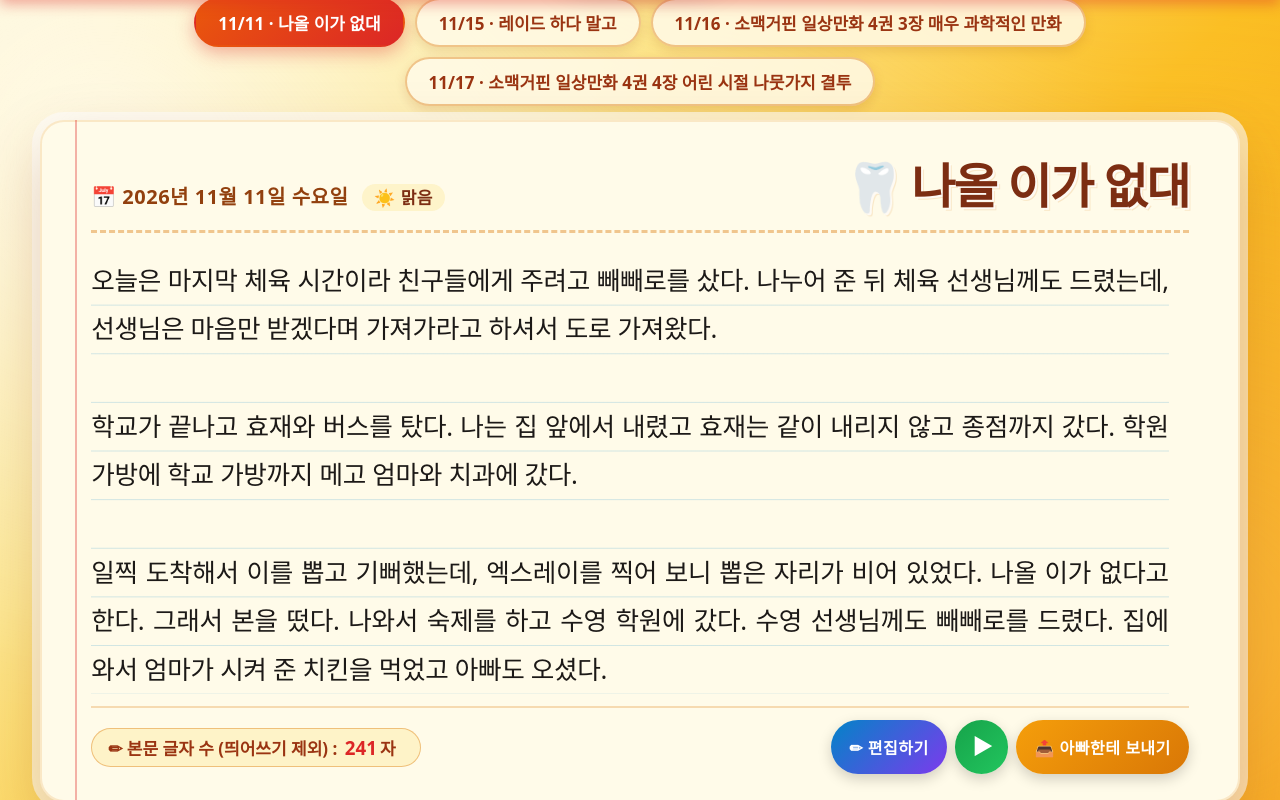
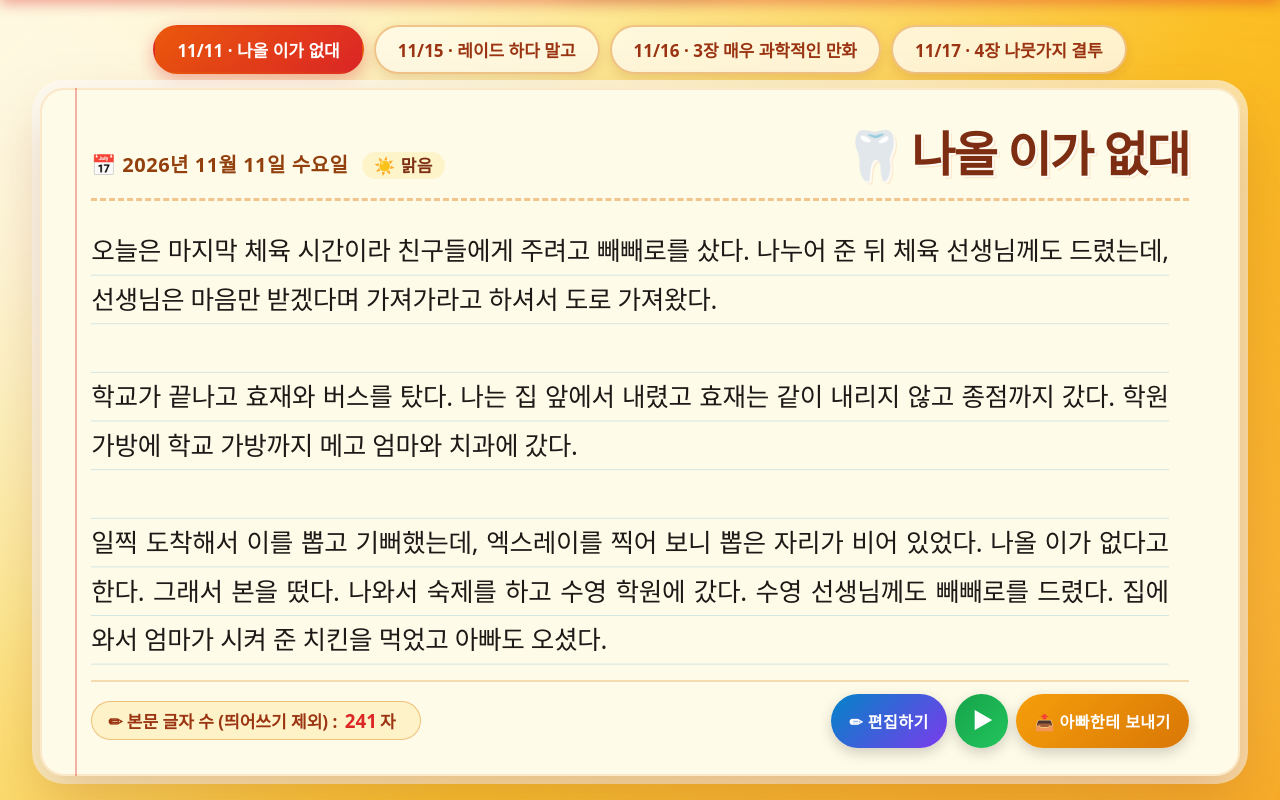
Before and after one commit to hyshin6664/yono-diary, a plain HTML site: page index.html in a window 1280 px wide. Drawn offline with Linux system fonts and the light colour scheme; no server answers.

Commit message:
탭에는 짧은 이름(N장 ○○)을 쓰도록 고침 — 탭 줄바꿈과 본문 밀림 해결
Co-Authored-By: Claude Opus 5 <noreply@anthropic.com>

```diff
--- a/index.html
+++ b/index.html
@@ -122,6 +122,7 @@ var DIARIES = [
   },
   {
     id:"r20261116",
+    tab:"3장 매우 과학적인 만화",
     date:"2026년 11월 16일 월요일",
     weather:"☁️ 흐림",
     title:"📙 소맥거핀 일상만화 4권 3장 매우 과학적인 만화",
@@ -129,9 +130,10 @@ var DIARIES = [
   },
   {
     id:"r20261117",
+    tab:"4장 나뭇가지 결투",
     date:"2026년 11월 17일 화요일",
     weather:"☔ 비",
-    title:"📙 소맥거핀 일상만화 4권 4장 어린 시절 나뭇가지 결투",
+    title:"📙 소맥거핀 일상만화 4권 4장 나뭇가지 결투",
     text:"소맥이가 친구들과 가다가 갑자기 멈추자 뒤따르던 아이들이 모두 넘어졌다. 소맥이는 나뭇가지를 들더니 \"전투다, 덤벼라.\" 하고 외쳤다.\n\n한 친구는 나뭇가지를 총 모양으로 들었고, 모자 쓴 아이는 나무 지팡이를 들었다. 어떤 여자애는 심심해했다. 이번에는 활이라고 했다. 마술봉을 가진 아이는 순간 이동을 했다.\n\n소맥이가 숨었는데 친구들이 솔방울을 폭탄이라며 던졌다. 다들 재미있게 놀았다. 흙뭉치는 물폭탄이 되었다. 모자 쓴 남자아이가 여자아이를 맞혔더니, 여자애가 엄청나게 큰 통나무를 들고 와 다들 머리를 내리쳤다."
   }
 ];
@@ -271,7 +273,7 @@ function putShared(map){
       var b=document.createElement('button');b.className='tab';
       var md=(d.date||'').match(/(\d+)월\s*(\d+)일/);
       var lab=md?(md[1]+'/'+md[2]):('일기 '+(i+1));
-      b.textContent=lab+' · '+plainTitle(d.title);
+      b.textContent=lab+' · '+plainTitle(d.tab||d.title);
       b.addEventListener('click',function(){if(i===cur)return;if(editing){endEdit(true);}cur=i;render();});
       tabsEl.appendChild(b);
     });
```
